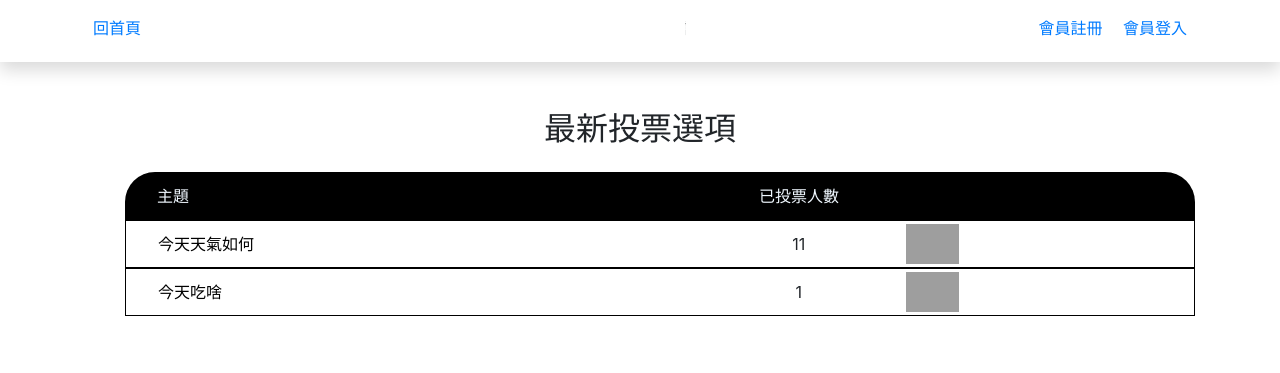
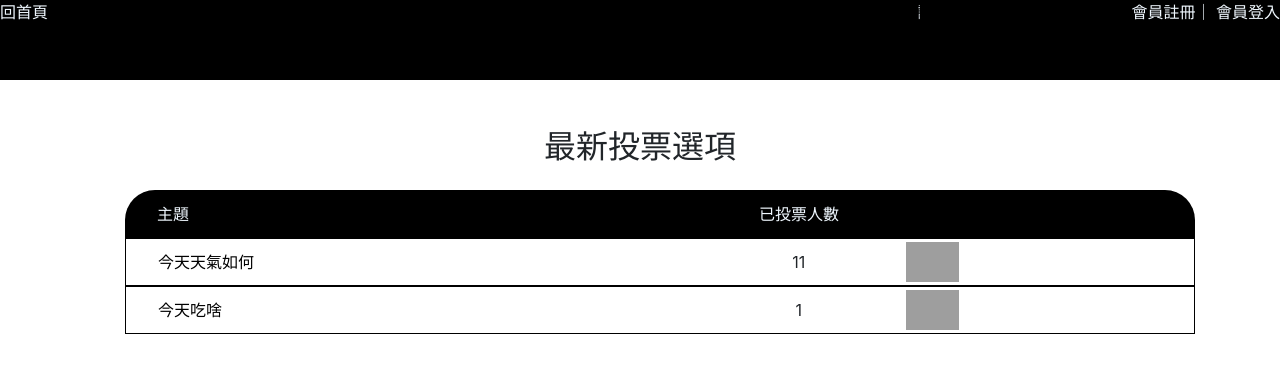
Before and after one commit to luchiahsuan/hw_survey, a PHP site: page / in a window 1280 px wide. Shown: the top 373 px of the page. Run offline with PHP 8.4, Linux system fonts and the light colour scheme; data comes from the database, SQL or seed files in the repository; data that the repository does not hold is empty; some libraries are stand-ins or nearby versions; grey boxes are pictures that could not be loaded.

Commit message:
完成header的css,與其他細節微調

```diff
--- a/back/survey_vote.php
+++ b/back/survey_vote.php
@@ -11,7 +11,7 @@
 
 </head>
 <body>
-
+<br><br>
 <h2> > 問卷列表清單 < </h2>
 <br>
 <div class="chkBtn">
--- a/css/css.css
+++ b/css/css.css
@@ -3,6 +3,53 @@ body {
     text-align: center;
 
 }
+
+/* header */
+
+header{
+    background-color: black;
+    color: aliceblue;
+    width: 100%;
+    margin: 0 auto;
+    height: 10vh;
+    text-align: center;
+    align-items: center;
+}
+header>{
+    color: aliceblue;
+}
+
+.nav_bar>div>a{
+    color: aliceblue;
+}
+
+.nav_bar{
+    display: flex;
+    justify-content: space-between;
+}
+
+.to_index{
+    width: 20%;
+}
+
+.menber{
+    width: 20%;
+    text-align: end;
+}
+
+.marquee{
+    width: 60%;
+}
+
+
+
+
+
+
+
+
+
+/* header */
 
 .add_edit {
     border: 2px solid black;
--- a/front/login.php
+++ b/front/login.php
@@ -1,3 +1,4 @@
+<br><br>
 <div class="log_reg">
     <h2> >登入< </h2>
 <?php
--- a/front/main.php
+++ b/front/main.php
@@ -1,3 +1,4 @@
+<br><br>
 <h2>最新投票選項</h2>
 <ul>
 <li class="survey_list_1">
--- a/front/reg.php
+++ b/front/reg.php
@@ -1,3 +1,4 @@
+<br><br>
 <div class="log_reg">
     <h2> > 會員註冊 < </h2>
     <form action="./api/reg_user.php" method="post">
--- a/index.php
+++ b/index.php
@@ -16,18 +16,18 @@ include "./db/base.php";
 </head>
 
 <body>
-    <header class="shadow mb-5">
-        <nav class="container d-flex justify-content-between py-3">
+    <header class="index_header">
+        <nav class="nav_bar">
             <div>
-                <a class='mx-2' href="index.php">回首頁</a>
+                <a class='to_index' href="index.php">回首頁</a>
             </div>
-            <div>
-                <marquee behavior="" direction="">請加入會員以參與投票喔！</marquee>
+            <div class="marquee">
+                <marquee>請加入會員以參與投票喔！</marquee>
             </div>
 
-            <div>
-                <a class='mx-2' href="index.php?do=reg">會員註冊</a>
-                <a class='mx-2' href="index.php?do=login">會員登入</a>
+            <div class="menber">
+                <a class='to_reg' href="index.php?do=reg">會員註冊｜</a>
+                <a class='to_log' href="index.php?do=login">會員登入</a>
             </div>
         </nav>
     </header>
```
Also changed, not shown: admin_center.php (+6 -6 lines), front/survey.php (+6 -6 lines).
